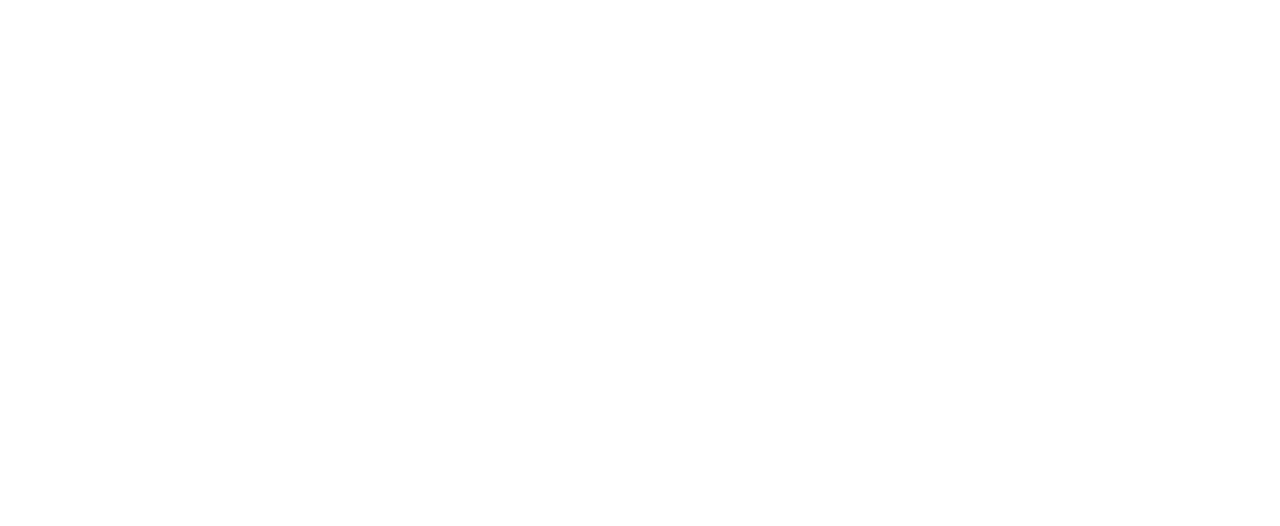
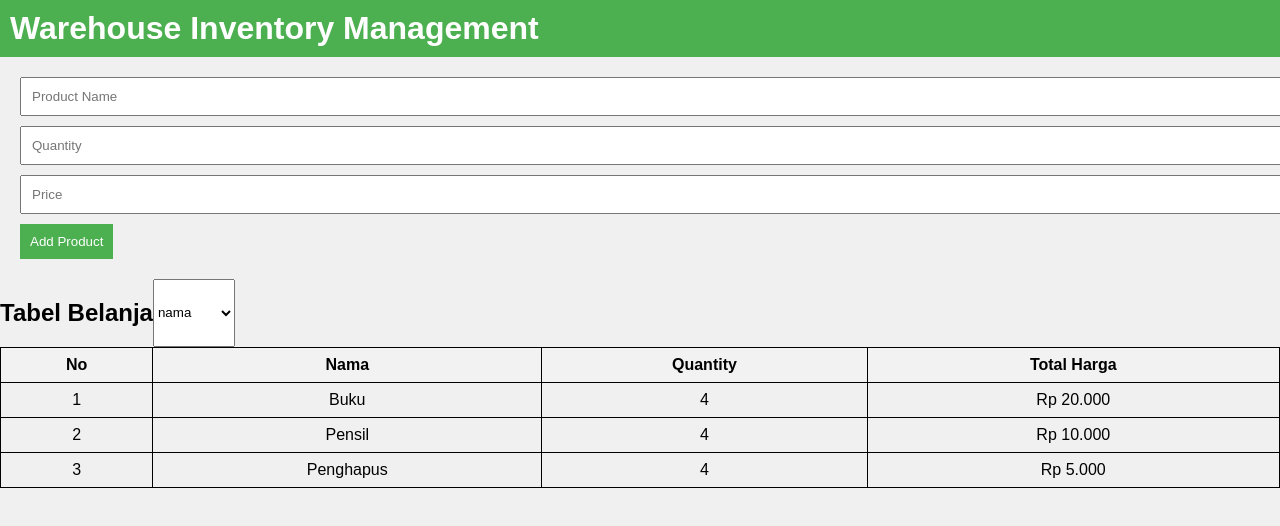
Before and after one commit to wahyuartha07/dinedirector.com, a plain HTML site: page src/index.html in a window 1280 px wide. Drawn offline with Linux system fonts and the light colour scheme.

Commit message:
insert index file

```diff
--- a/src/index.html
+++ b/src/index.html
@@ -1,18 +1,55 @@
 <!DOCTYPE html>
 <html lang="en">
-<head>
-    <meta charset="UTF-8">
-    <meta name="viewport" content="width=device-width, initial-scale=1.0">
-    <title>Document</title>
-</head>
-<body>
-    <!-- Navbar start -->
-    <!-- Navbar end -->
+  <head>
+    <meta charset="UTF-8" />
+    <meta name="viewport" content="width=device-width, initial-scale=1.0" />
+    <title>Warehouse Inventory Management</title>
+    <link rel="stylesheet" href="style.css" />
+  </head>
+  <body>
+    <h1>Warehouse Inventory Management</h1>
+    <form id="product-form">
+      <input type="text" id="product-name" placeholder="Product Name" />
+      <input type="number" id="product-quantity" placeholder="Quantity" />
+      <input type="number" id="product-price" placeholder="Price" />
+      <button type="submit">Add Product</button>
+    </form>
+    <div id="inventory-list"></div>
+    <div class="sorting">
+      <h2>Tabel Belanja</h2>
+      <select name="" id="">
+        <option value="">nama</option>
+        <option value="">quantity</option>
+        <option value="">total Price</option>
+      </select>
+    </div>
+    <table>
+      <tr>
+        <th>No</th>
+        <th>Nama</th>
+        <th>Quantity</th>
+        <th>Total Harga</th>
+      </tr>
+      <tr>
+        <td>1</td>
+        <td>Buku</td>
+        <td>4</td>
+        <td id="total">Rp 20.000</td>
+      </tr>
+      <tr>
+        <td>2</td>
+        <td>Pensil</td>
+        <td>4</td>
+        <td id="total">Rp 10.000</td>
+      </tr>
+      <tr>
+        <td>3</td>
+        <td>Penghapus</td>
+        <td>4</td>
+        <td id="total">Rp 5.000</td>
+      </tr>
+    </table>
 
-    <!-- about start -->
-    <!-- about end -->
-
-    <!-- Isi konten start -->
-    <!-- Isi konten end -->
-</body>
+    <script src="script.js"></script>
+  </body>
 </html>
--- /dev/null
+++ b/src/script.js
@@ -0,0 +1,47 @@
+let inventory = [];
+
+const form = document.getElementById('product-form');
+const inventoryList = document.getElementById('inventory-list');
+
+form.addEventListener('submit', function(e) {
+    e.preventDefault();
+    addProduct();
+});
+
+function addProduct() {
+    const productName = document.getElementById('product-name').value;
+    const productQuantity = parseInt(document.getElementById('product-quantity').value);
+    const productPrice = document.getElementById('product-price').value;
+
+    if (!productName || !productQuantity || !productLocation) {
+        alert('Please fill in all fields');
+        return;
+    }
+
+    const product = {
+        name: productName,
+        quantity: productQuantity,
+        location: productLocation
+    };
+
+    inventory.push(product);
+    displayInventory();
+    form.reset();
+}
+
+function displayInventory() {
+    inventoryList.innerHTML = '';
+
+    for (let i = 0; i < inventory.length; i++) {
+        const product = inventory[i];
+        const productElement = document.createElement('div');
+        productElement.textContent = `Name: ${product.name}, Quantity: ${product.quantity}, Location: ${product.location}`;
+        inventoryList.appendChild(productElement);
+    }
+}
+
+function updateTotal() {
+    var quantity = document.getElementById("quantity").value;
+    var total = quantity * 10;
+    document.getElementById("total").innerHTML = "Rp " + total.toLocaleString() + ",-";
+}
--- /dev/null
+++ b/src/style.css
@@ -0,0 +1,60 @@
+body {
+    font-family: Arial, sans-serif;
+    margin: 0;
+    padding: 0;
+    background-color: #f0f0f0;
+}
+
+h1 {
+    background-color: #4CAF50;
+    color: white;
+    padding: 10px;
+    margin: 0;
+}
+
+form {
+    margin: 20px;
+}
+
+input {
+    display: block;
+    width: 100%;
+    padding: 10px;
+    margin: 10px 0;
+}
+
+button {
+    padding: 10px;
+    background-color: #4CAF50;
+    color: white;
+    border: none;
+    cursor: pointer;
+}
+
+button:hover {
+    background-color: #45a049;
+}
+
+#inventory-list {
+    margin: 20px;
+}
+
+table {
+    width: 100%;
+    border-collapse: collapse;
+}
+
+table, th, td {
+    border: 1px solid black;
+    padding: 8px;
+    text-align: center;
+}
+
+th {
+    background-color: #f2f2f2;
+}
+
+.sorting {
+    display: flex;
+
+}
```
